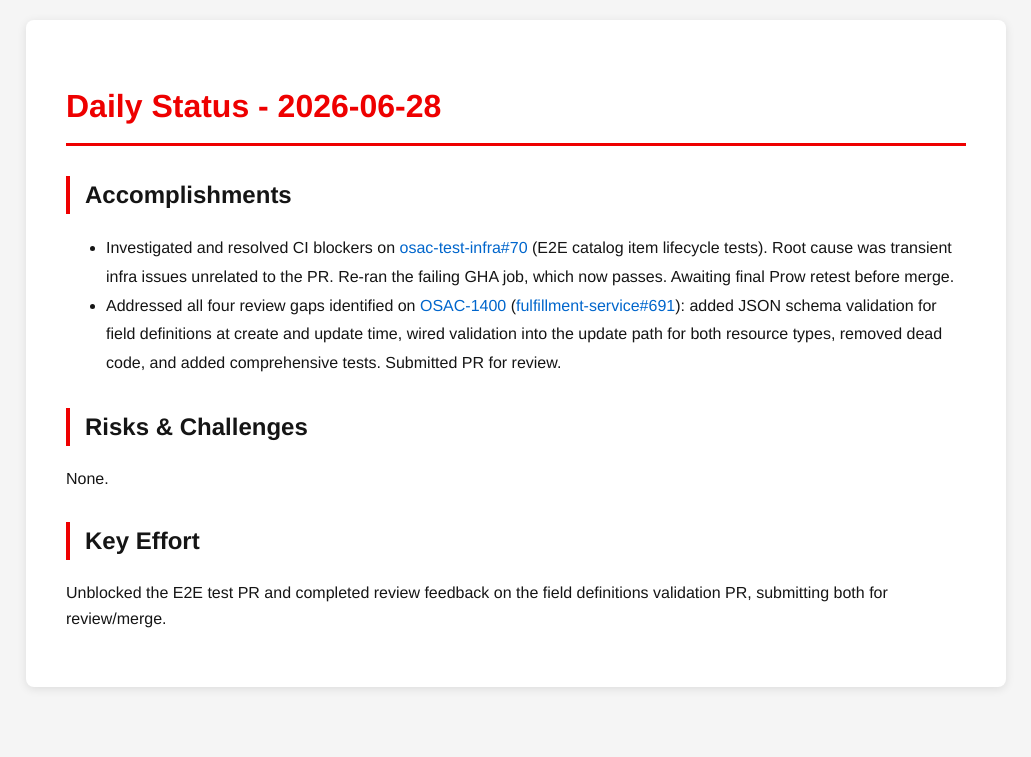
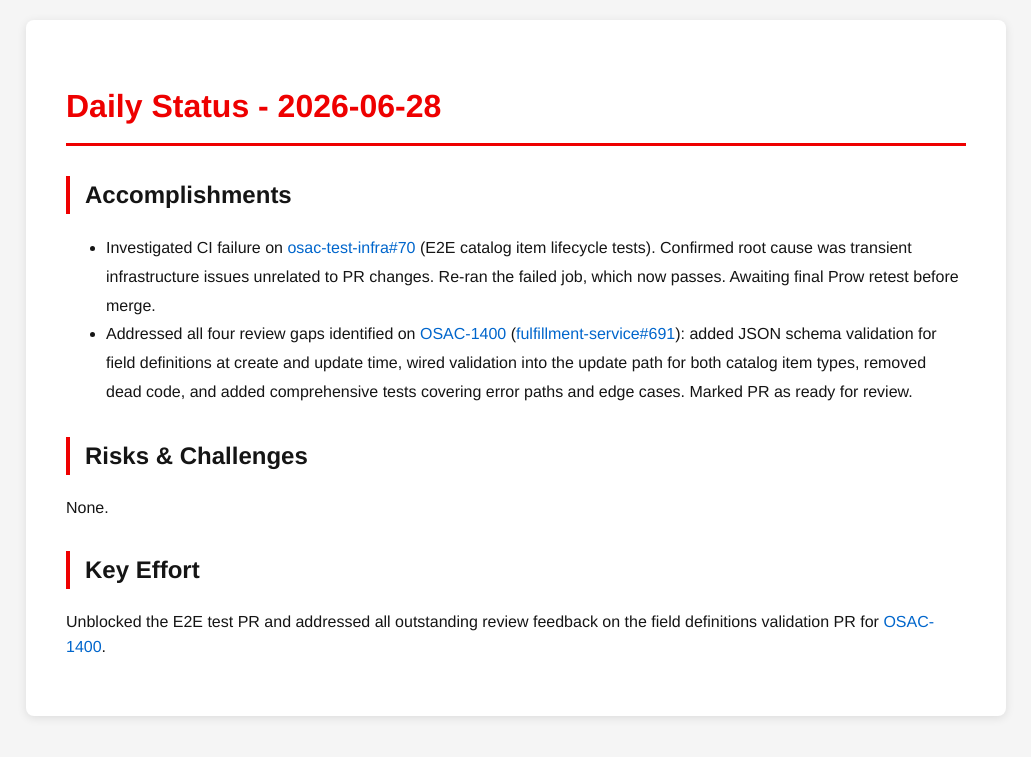
Before and after one commit to tzvatot/daily-status, a Jekyll site: the page built from 2026-06-28.md, in a window 1280 px wide. Shown: the top 757 px of the page, without its empty margins (124-1155 px from the left). Built offline with Jekyll 4.4.1, drawn with Linux system fonts in a browser that asks for light colours.

Commit message:
Daily status update - 2026-06-28

```diff
--- a/2026-06-28.md
+++ b/2026-06-28.md
@@ -7,11 +7,11 @@ date: 2026-06-28
 # Daily Status - 2026-06-28
 
 ## Accomplishments
-- Investigated and resolved CI blockers on [osac-test-infra#70](https://github.com/osac-project/osac-test-infra/pull/70) (E2E catalog item lifecycle tests). Root cause was transient infra issues unrelated to the PR. Re-ran the failing GHA job, which now passes. Awaiting final Prow retest before merge.
-- Addressed all four review gaps identified on [OSAC-1400](https://redhat.atlassian.net/browse/OSAC-1400) ([fulfillment-service#691](https://github.com/osac-project/fulfillment-service/pull/691)): added JSON schema validation for field definitions at create and update time, wired validation into the update path for both resource types, removed dead code, and added comprehensive tests. Submitted PR for review.
+- Investigated CI failure on [osac-test-infra#70](https://github.com/osac-project/osac-test-infra/pull/70) (E2E catalog item lifecycle tests). Confirmed root cause was transient infrastructure issues unrelated to PR changes. Re-ran the failed job, which now passes. Awaiting final Prow retest before merge.
+- Addressed all four review gaps identified on [OSAC-1400](https://redhat.atlassian.net/browse/OSAC-1400) ([fulfillment-service#691](https://github.com/osac-project/fulfillment-service/pull/691)): added JSON schema validation for field definitions at create and update time, wired validation into the update path for both catalog item types, removed dead code, and added comprehensive tests covering error paths and edge cases. Marked PR as ready for review.
 
 ## Risks & Challenges
 None.
 
 ## Key Effort
-Unblocked the E2E test PR and completed review feedback on the field definitions validation PR, submitting both for review/merge.
+Unblocked the E2E test PR and addressed all outstanding review feedback on the field definitions validation PR for [OSAC-1400](https://redhat.atlassian.net/browse/OSAC-1400).
```
